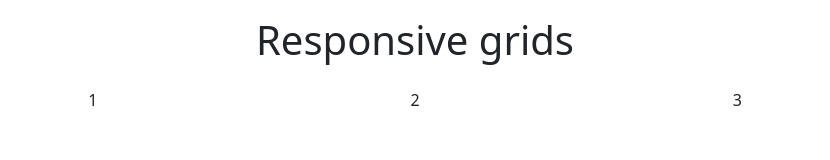
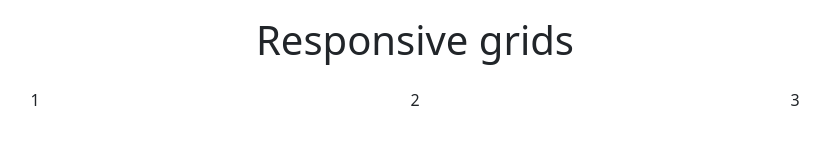
Before and after one commit to LineJinJ/Lesson-3-Responsive-Grids-Learn, a plain HTML site: page index.html in a window 1280 px wide. Shown: the full height of the page, 225-1055 px from the left. Drawn offline with nearby package versions, Linux system fonts and the light colour scheme.

Commit message:
Added div container and div row

```diff
--- a/index.html
+++ b/index.html
@@ -14,10 +14,12 @@
   </head>
   <body>
     <h1 class="text-center p-3">Responsive grids</h1>
-    <div class="d-flex justify-content-evenly">
-      <div>1</div>
-      <div>2</div>
-      <div>3</div>
+    <div class="container">
+      <div class="row">
+        <div class="col-sm-4 text-center">1</div>
+        <div class="col-sm-4 text-center">2</div>
+        <div class="col-sm-4 text-center">3</div>
+      </div>
     </div>
   </body>
 </html>
```
